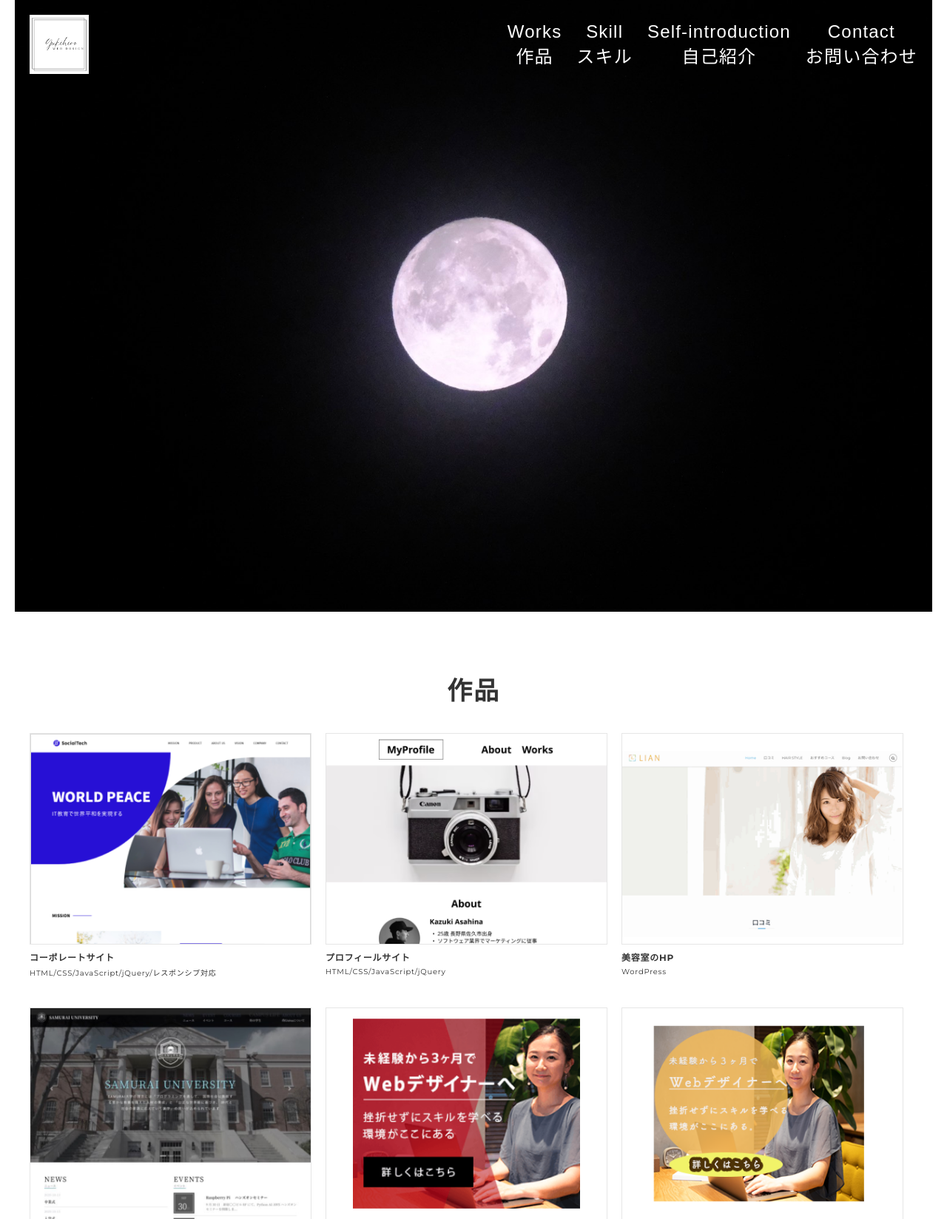
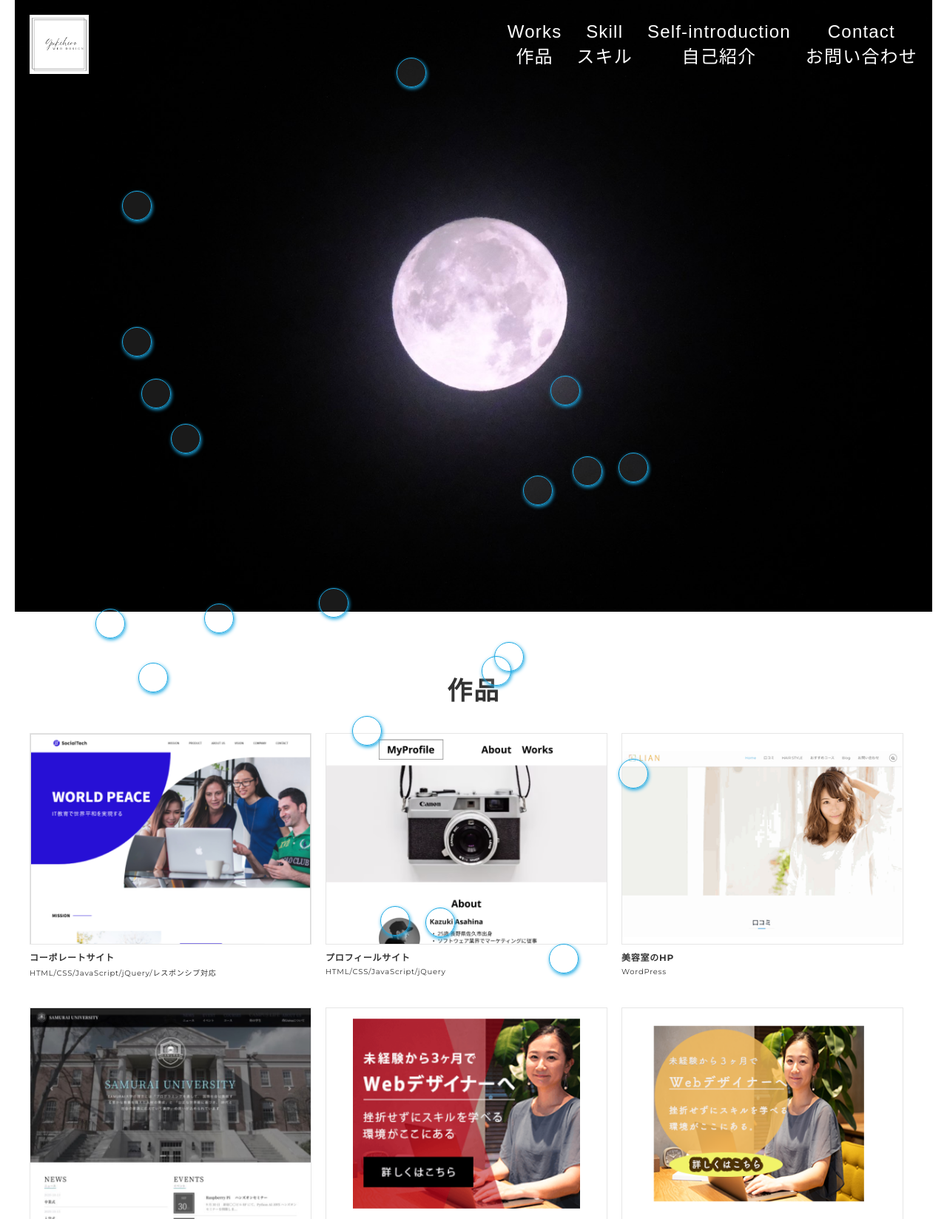
Before and after one commit to 21otamoT/Myportforio, a PHP site: page /index.html in a window 1280 px wide; the page is wider, and only the part inside the window is pictured. Shown: the top 1648 px of that part at 74% size. Run offline with PHP 8.4, Linux system fonts and the light colour scheme; some web fonts are replaced.

Commit message:
シャボオン玉の実装

```diff
--- a/css/style.css
+++ b/css/style.css
@@ -165,6 +165,24 @@ img {
   height: auto;
 }
 
+#cercle {
+  width: 100%;
+  height: 100%;
+  position: absolute;
+  inset: 0% auto auto 0%;
+}
+
+#cercle p {
+  width: 40px;
+  aspect-ratio: 1;
+  border-radius: 50%;
+  border: 1px solid #1ca9e3;
+  box-shadow: 1px 2px 5px #1ca9e3;
+  background-color: rgba(255, 255, 255, .1);
+  position: absolute;
+  z-index: 1;
+}
+
 /*--------------------------------
  Works
 ---------------------------------*/
@@ -267,7 +285,6 @@ img {
 }
 .about .container .title {
   text-align: start;
-  background-color: rgba(255, 255, 255,0.5);
   display: inline-block;
 }
 .profile {
--- a/index.html
+++ b/index.html
@@ -51,7 +51,8 @@
 
       <!-- mv -->
         <div class="mv-container">
-          <img src="img/bluemoon.jpg" alt="">
+          <img src="img/bluemoon.jpg" alt="スーパーブルームーン">
+          <div id="cercle"></div>
         </div>
       <!-- /mv -->
 
--- a/js/script.js
+++ b/js/script.js
@@ -1,5 +1,43 @@
 $(function () {
+  const box = document.getElementById('cercle');
+  const boxWidth = box.offsetWidth;
+  const boxHeight = box.offsetHeight;
 
+  for(let i =0; i < 20; i++) {
+    // ボックスを作る
+    const clieitBox = () => {
+      const newBox = document.createElement('p');
+      box.appendChild(newBox);
+    };
+
+    // ランダムな位置に配置する
+    const coordinates = () => {
+      const pArray = document.querySelectorAll('#cercle p');
+
+        pArray.forEach(p => {
+          let randumWidth = Math.random() * boxWidth;
+          let randumHeight = Math.random() * boxHeight;
+          p.style.top = randumWidth+'px';
+          p.style.left = randumHeight+'px';
+
+          // ボックスにアニメーションをつける
+          const boxMove = [
+            {transform: 'translate(20px, 0)'},
+            {transform: 'translate(-20px,0)'},
+          ];
+
+          p.animate(boxMove,{
+            duration: 3000,
+            direction:"alternate",
+            iterations: Infinity,
+
+          });
+          console.log(`'pWidth'${randumWidth}+'pHeight${randumHeight}`);
+        });
+    };
+      clieitBox();
+      coordinates();
+}
   //ページ内スクロール
   var navHeight = $(".header").outerHeight();
 
@@ -41,6 +79,9 @@ $(function () {
       if (scrollAmount > position - windowHeight + 100) {
         $(this).addClass('fade-in');
       }
+      else {
+        $(this).removeClass('fade-in');
+      }
     });
   });
 
```
